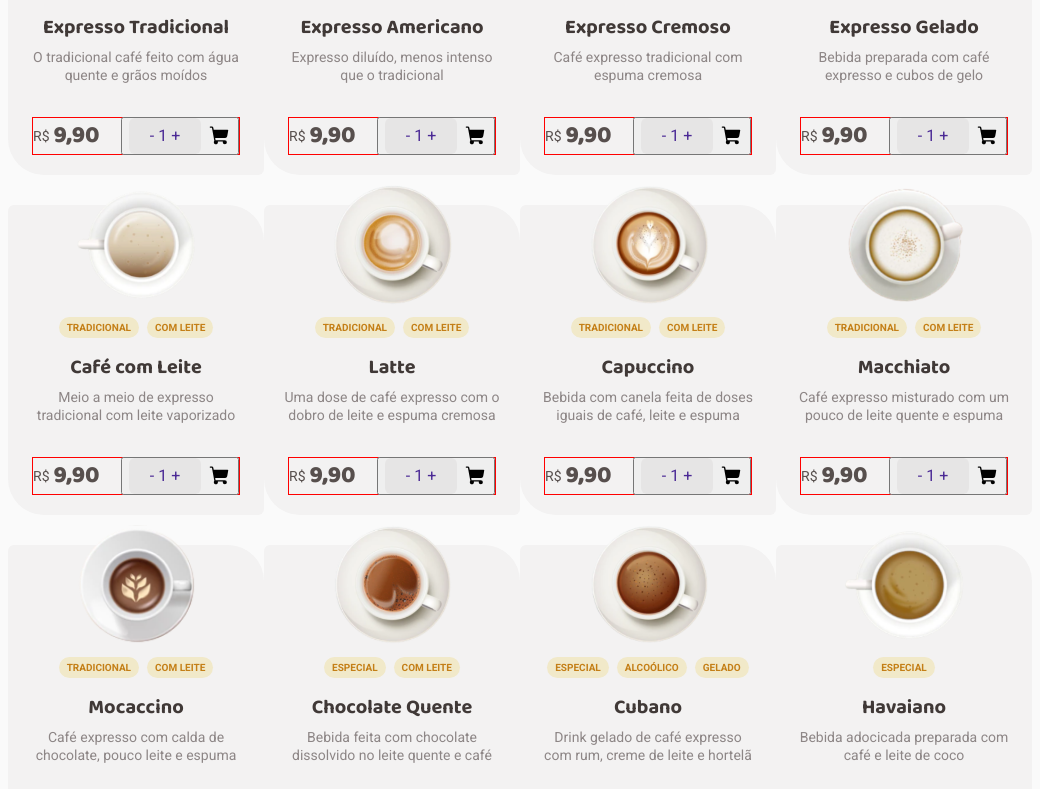
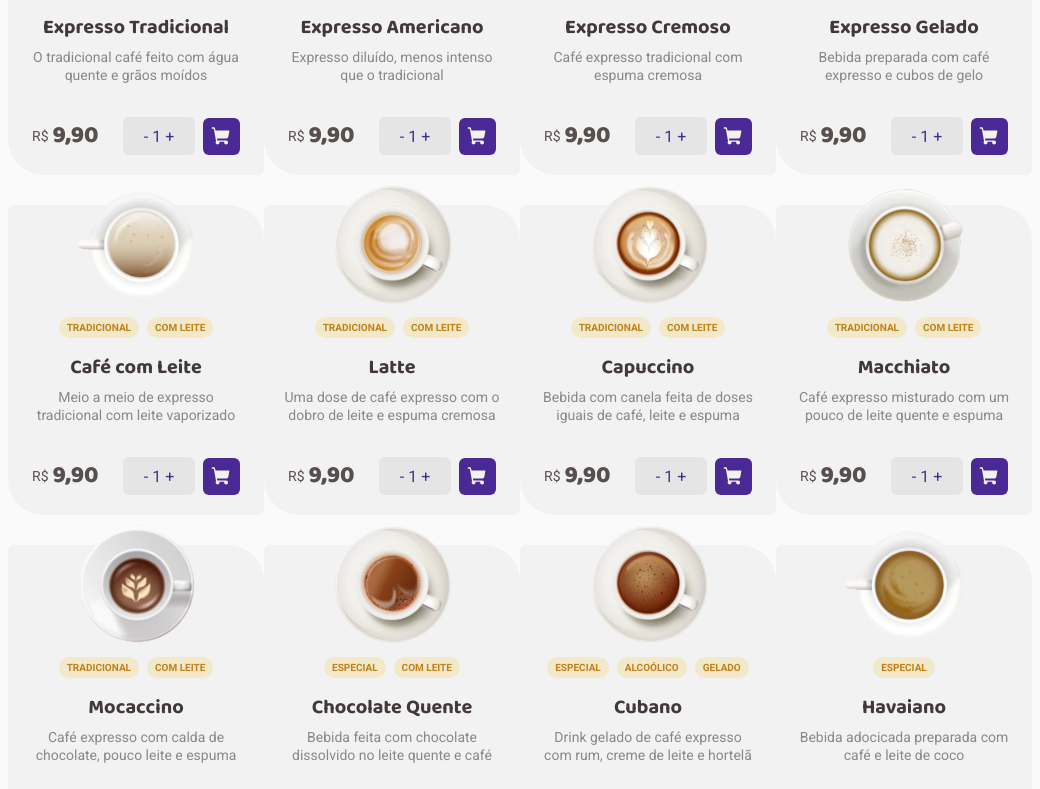
Before and after one commit to leticea/coffee-delivery, a React (Vite) app: page / in a window 1280 px wide. Shown: the part 911-1700 px from the top of the page, without its empty margins (152-1192 px from the left). Built offline with nearby package versions, Linux system fonts and the light colour scheme.

Commit message:
feat(CoffeeCard): buttons styles

```diff
--- a/src/pages/Home/CoffeeList/CoffeeCard/index.tsx
+++ b/src/pages/Home/CoffeeList/CoffeeCard/index.tsx
@@ -1,6 +1,6 @@
 import { ShoppingCart } from "phosphor-react";
 import { moneyFormat } from "../../../../utils/moneyFormat";
-import { Buttons, CoffeesCard, Description, Footer, Name, Tags } from "./styles";
+import { Button, Buttons, CoffeesCard, Description, Footer, Name, Tags } from "./styles";
 
 interface CoffeeProps {
   id: number;
@@ -30,11 +30,11 @@ export function CoffeeCard({ coffee }: CoffeeCardProps) {
           <span>{moneyFormat(price)}</span>
         </p>
         <Buttons>
-          <span>
             - 1 +
-          </span>
-          <ShoppingCart weight="fill" size={22} />
         </Buttons>
+        <Button>
+          <ShoppingCart weight="fill" size={21} />
+        </Button>
       </Footer>
     </CoffeesCard>
   );
--- a/src/pages/Home/CoffeeList/CoffeeCard/styles.ts
+++ b/src/pages/Home/CoffeeList/CoffeeCard/styles.ts
@@ -97,7 +97,7 @@ export const Footer = styled.h1`
   right: 2.4rem;
   bottom: 2rem;
 
-  border: 1px solid red;
+  //border: 1px solid red;
 
   p {
     width: 6.7rem;
@@ -124,29 +124,37 @@ export const Footer = styled.h1`
   }
 `;
 
-export const Buttons = styled.button`
-  width: 11.8rem;
+export const Buttons = styled.div`
+  width: 7.2rem;
   height: 3.8rem;
   display: flex;
   justify-content: center;
   align-items: center;
-  gap: .8rem;
+  gap: 0.4rem;
+  border-radius: 6px;
 
-  span {
-    display: flex;
-    justify-content: center;
-    align-items: center;
-    padding: 8px;
-    gap: 4px;
-    border-radius: 6px;
+  margin: 0 0 0 16px;
 
-    width: 7.2rem;
+  font-weight: 400;
+  font-size: 1.6rem;
+  color: ${(props) => props.theme["purple-800"]};
+  background-color: ${(props) => props.theme["gray-400"]};
 
-    font-family: "Roboto";
-    font-weight: 400;
-    font-size: 1.6rem;
-    line-height: 130%;
-    color: ${(props) => props.theme["purple-800"]};
-    background-color: ${(props) => props.theme["gray-400"]};
+  //border: 1px solid red;
+`;
+
+export const Button = styled.button`
+  display: flex;
+  border-radius: 6px;
+  border: none;
+  padding: 0.8rem;
+  cursor: pointer;
+
+  background: ${(props) => props.theme["purple-800"]};
+  color: ${(props) => props.theme["gray-200"]};
+  transition: all 0.2s;
+
+  &:hover {
+    background: ${(props) => props.theme["purple-600"]};
   }
 `;
```
